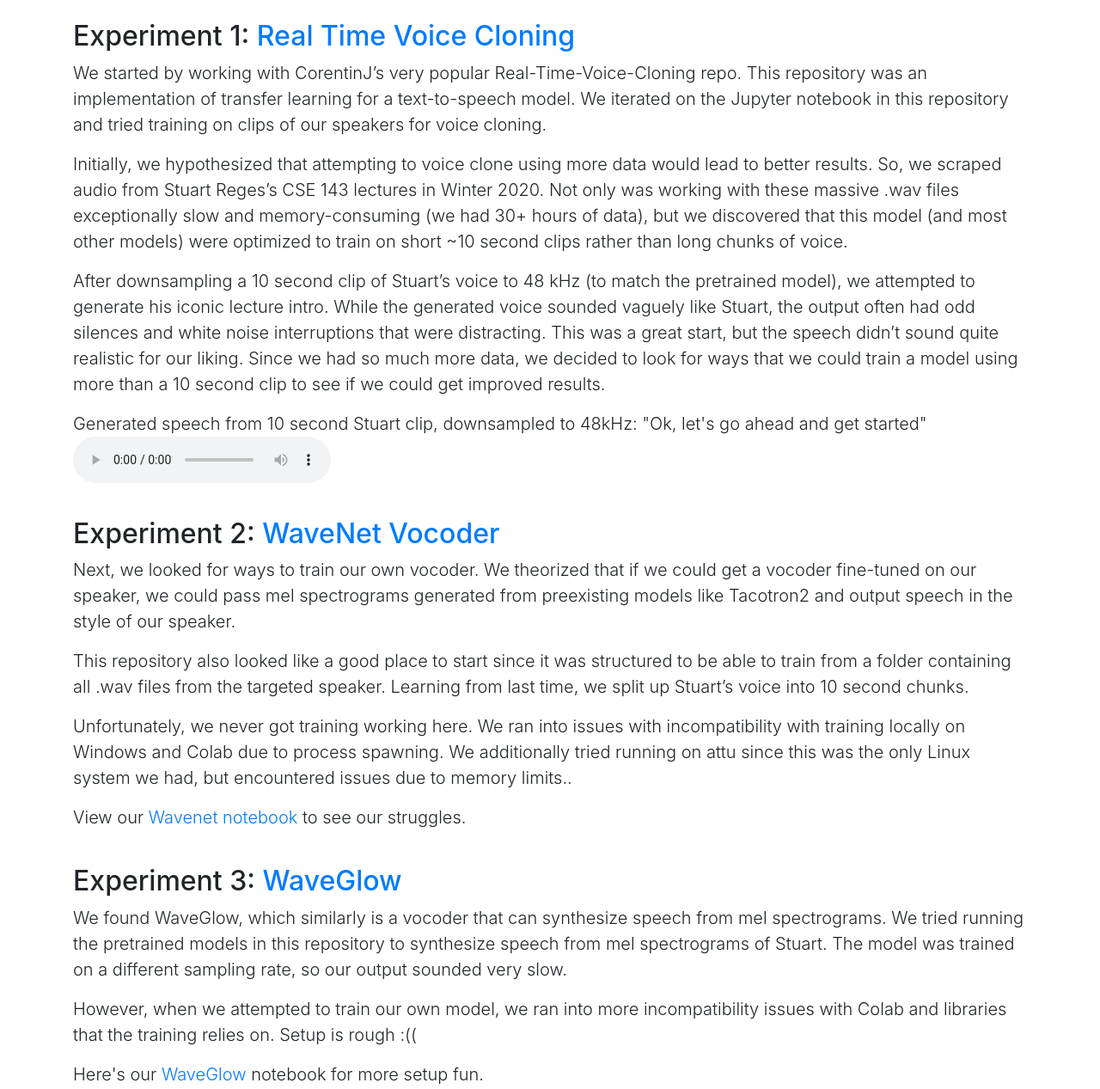
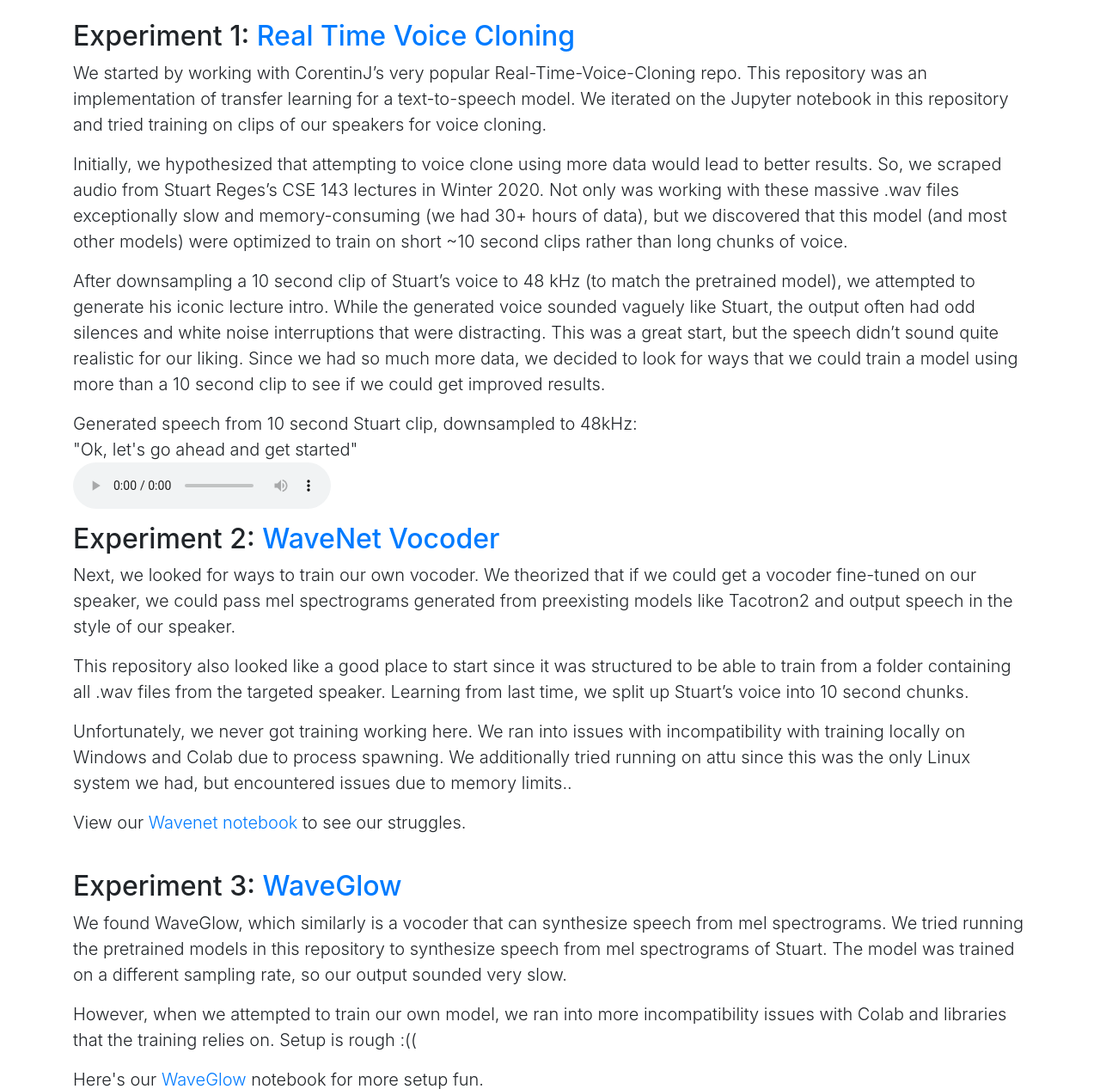
Before and after one commit to arthurjl/dl-script-gen, a Flask app: page /text-to-speech in a window 1280 px wide. Shown: the part 707-1974 px from the top of the page at 86% size. Run offline with Flask 2, Linux system fonts and the light colour scheme; parts of the project's set-up code (start-up, migrations or seed data) failed here and were passed over; some libraries are stand-ins or nearby versions.

Commit message:
container stuff, still don't like audio layout but oh well

```diff
--- a/app/templates/text_to_speech.html
+++ b/app/templates/text_to_speech.html
@@ -26,42 +26,35 @@
             <p class="lead">Text-to-Speech synthesis was a completely new area for us! We decided to tackle this challenge in hopes of producing synthesized speech from our generated transcripts in the style of our targeted speakers. So, we researched and tested several different text-to-speech models.</p>
             <p class="lead">Overall, we learned that text-to-speech synthesis generally follows a three part model. First, the text needs to be embedded using an encoder. Then, these embeddings are passed to a synthesizer that infers mel spectrograms from the word embeddings. Since we didn’t have much experience with sound, <a href="https://medium.com/analytics-vidhya/understanding-the-mel-spectrogram-fca2afa2ce53" target="_blank">wrapping our heads around the idea of a mel spectrogram was pretty difficult</a>, but in essence, a mel spectrogram encodes signal frequencies from audio over time using the mel scale. Finally, the mel spectrograms are passed through a vocoder, which generates waveforms from the spectrograms, producing audio!</p>
             <p class="lead">Below are the results of our journey!</p>
-        </div>
 
-        <div class="container">
             <br>
             <h2>Experiment 1: <a href="https://github.com/CorentinJ/Real-Time-Voice-Cloning" target="_blank">Real Time Voice Cloning</a></h2>
             <p class="lead">We started by working with CorentinJ’s very popular Real-Time-Voice-Cloning repo. This repository was an implementation of transfer learning for a text-to-speech model. We iterated on the Jupyter notebook in this repository and tried training on clips of our speakers for voice cloning.</p>
             <p class="lead">Initially, we hypothesized that attempting to voice clone using more data would lead to better results. So, we scraped audio from Stuart Reges’s CSE 143 lectures in Winter 2020. Not only was working with these massive .wav files exceptionally slow and memory-consuming (we had 30+ hours of data), but we discovered that this model (and most other models) were optimized to train on short ~10 second clips rather than long chunks of voice.</p>
             <p class="lead">After downsampling a 10 second clip of Stuart’s voice to 48 kHz (to match the pretrained model), we attempted to generate his iconic lecture intro. While the generated voice sounded vaguely like Stuart, the output often had odd silences and white noise interruptions that were distracting. This was a great start, but the speech didn’t sound quite realistic for our liking. Since we had so much more data, we decided to look for ways that we could train a model using more than a 10 second clip to see if we could get improved results.</p>
-
             <p class="lead">
-                Generated speech from 10 second Stuart clip, downsampled to 48kHz: "Ok, let's go ahead and get started"
+                Generated speech from 10 second Stuart clip, downsampled to 48kHz:
+                <br>
+                "Ok, let's go ahead and get started"
+                <br>
                 <audio controls>
                     <source src="static/audio-examples/cloning-stuart-get-started-48000.wav" type="audio/wav">
                 </audio>
-            </p>
-        </div>
 
-        <div class="container">
             <br>
             <h2>Experiment 2: <a href="https://github.com/r9y9/wavenet_vocoder" target="_blank">WaveNet Vocoder</a></h2>
             <p class="lead">Next, we looked for ways to train our own vocoder. We theorized that if we could get a vocoder fine-tuned on our speaker, we could pass mel spectrograms generated from preexisting models like Tacotron2 and output speech in the style of our speaker.</p>
             <p class="lead">This repository also looked like a good place to start since it was structured to be able to train from a folder containing all .wav files from the targeted speaker. Learning from last time, we split up Stuart’s voice into 10 second chunks.</p>
             <p class="lead">Unfortunately, we never got training working here. We ran into issues with incompatibility with training locally on Windows and Colab due to process spawning. We additionally tried running on attu since this was the only Linux system we had, but encountered issues due to memory limits..</p>
-
             <p class="lead">
                 View our <a href="https://colab.research.google.com/drive/1ui3X-V-tSxnRG3wnr2VDZ4D_iIVXAJLV?usp=sharing" target="_blank">Wavenet notebook</a> to see our struggles.</h2>
                 <p class="lead">
             </p>
-        </div>
 
-        <div class="container">
             <br>
             <h2>Experiment 3: <a href="https://github.com/NVIDIA/waveglow" target="_blank">WaveGlow</a></h2>
             <p class="lead">We found WaveGlow, which similarly is a vocoder that can synthesize speech from mel spectrograms. We tried running the pretrained models in this repository to synthesize speech from mel spectrograms of Stuart. The model was trained on a different sampling rate, so our output sounded very slow.</p>
             <p class="lead">However, when we attempted to train our own model, we ran into more incompatibility issues with Colab and libraries that the training relies on. Setup is rough :((</p>
-
             <p class="lead">
                 Here's our <a href="https://colab.research.google.com/drive/1HC6XugC0n61nnzlfRp4VxETf6NRi7pp6?usp=sharing" target="_blank">WaveGlow</a> notebook for more setup fun.</h2>
                 <p class="lead">
```
